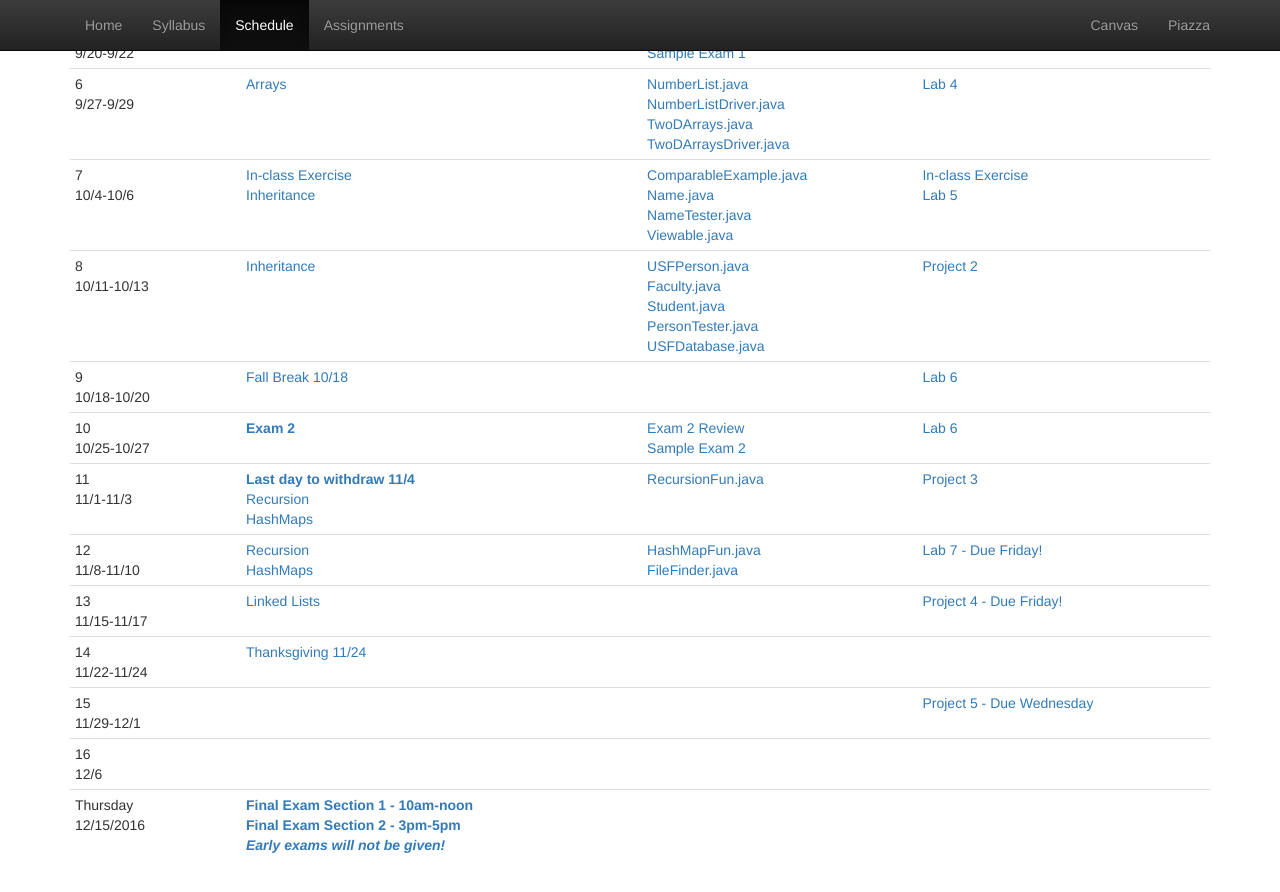
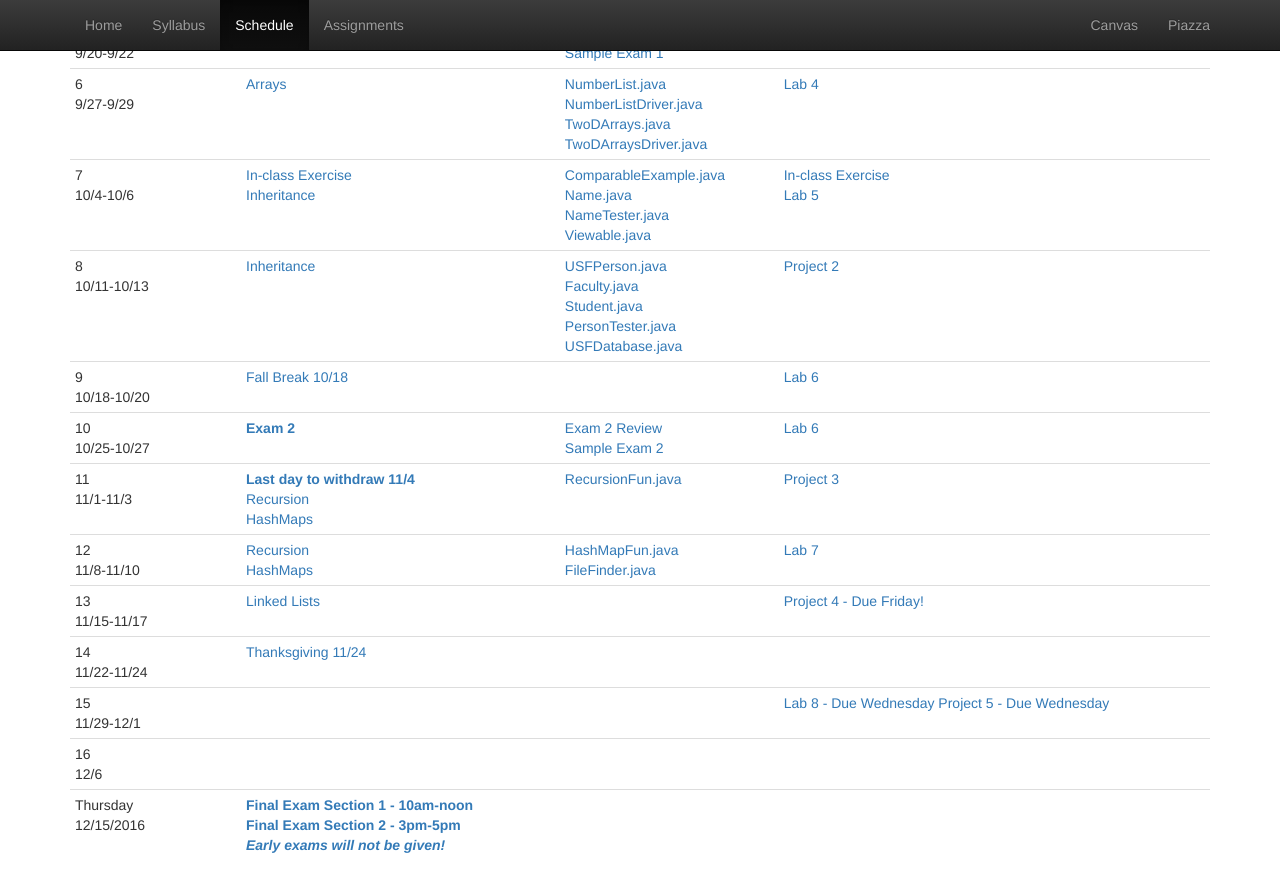
Before and after one commit to CS112-F16/cs112-f16.github.io, a Jekyll site: the page built from schedule.html, in a window 1280 px wide and 900 px high, scrolled down 817 px. Shown: the top 892 px of the window. Built offline with Jekyll 4.4.1, drawn with Linux system fonts in a browser that asks for light colours.

Commit message:
add lab 8

```diff
--- a/schedule.html
+++ b/schedule.html
@@ -195,7 +195,7 @@
         <a href="https://github.com/CS112-F16/code/blob/master/ClassExamplesWeek11/FileFinder.java">FileFinder.java</a><br/>
       </td>
       <td>
-        <a href="https://github.com/CS112-F16/labs/blob/master/lab7.md">Lab 7 - Due Friday!</a>
+        <a href="https://github.com/CS112-F16/labs/blob/master/lab7.md">Lab 7</a>
       </td>
     </tr>
     <tr>
@@ -219,6 +219,7 @@
       <td></td>
       <td></td>
       <td>
+        <a href="https://github.com/CS112-F16/labs/blob/master/lab8.md">Lab 8 - Due Wednesday</a>
         <a href="https://github.com/CS112-F16/projects/blob/master/project5.md">Project 5 - Due Wednesday</a>
       </td>
     </tr>
```
